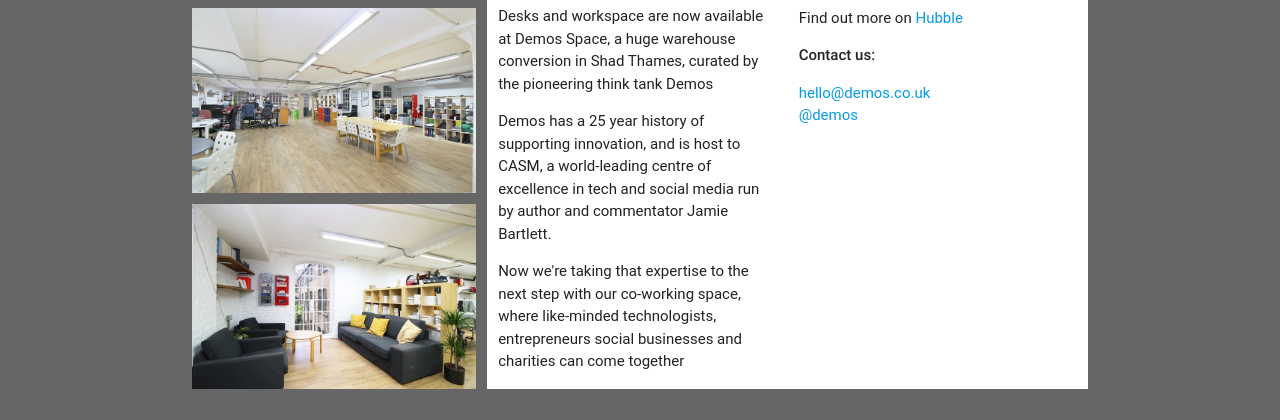
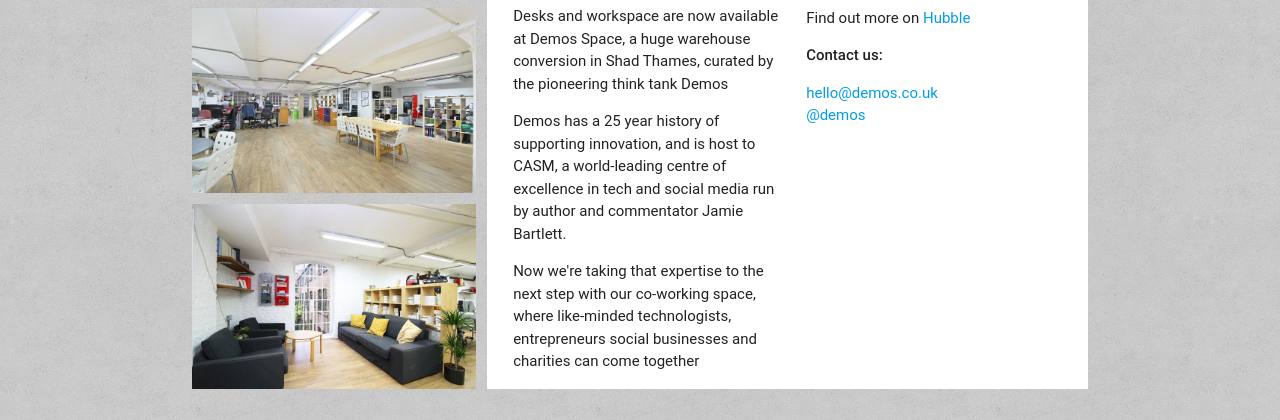
Before and after one commit to joshsmith2/demos-space, a plain HTML site: page demos_space.html in a window 1280 px wide. Shown: the part 380-800 px from the top of the page. Drawn offline with Linux system fonts and the light colour scheme; a web font is replaced by a local one.

Commit message:
formatting on the white div

```diff
--- a/css/main.css
+++ b/css/main.css
@@ -1,5 +1,5 @@
 body {
-    background-color: #666;
+    background: url('../img/mooning.png');
 }
 
 .raleway {
@@ -39,8 +39,9 @@
 }
 
 .text-col {
-    height: 577.75px;
-    padding-left: 1rem
+    min-height: 577.75px!important;
+    padding-left: 1rem;
+    overflow: auto;
 }
 
 ul{
@@ -65,6 +66,8 @@
     background-image: url('../img/breakout.jpg');
 }
 
+
+
 @media only screen and (max-width: 600px) {
     #titleholder{
         margin-bottom: 0;
--- a/demos_space.html
+++ b/demos_space.html
@@ -21,13 +21,14 @@
                 <div class="image responsive-img" id="img-3"></div>
             </div>
             <div id="right-strip" class="col m8">
-                    <div class="col m6 white text-col">
+                    <div class = "white text-col">
+                        <div class="col m6">
                             <h4 class="underline raleway">Share offices with London's brightest think tank</h4>
                             <p class="strong">Desks and workspace are now available at Demos Space, a huge warehouse conversion in Shad Thames, curated by the pioneering think tank Demos</p>
                             <p>Demos has a 25 year history of supporting innovation, and is host to CASM, a world-leading centre of excellence in tech and social media run by author and commentator Jamie Bartlett.</p>
                             <p>Now we're taking that expertise to the next step with our co-working space, where like-minded technologists, entrepreneurs social businesses and charities can come together</p>
                         </div>
-                    <div class="col m6 white text-col">
+                        <div class="col m6">
                             <p>Here is some text on the right hand side (innit marvellous?)</p>
                             <ul class="browser-default">
                                 <li><span>Bullet 1</span></li>
@@ -42,5 +43,6 @@
                     </div>
             </div>
         </div>
+    </div>
 </body>
 </html>
```
Also changed, not shown: img/mooning.png (added), img/wall4.png (added). Lines whose indentation alone changed are shown as unchanged.
